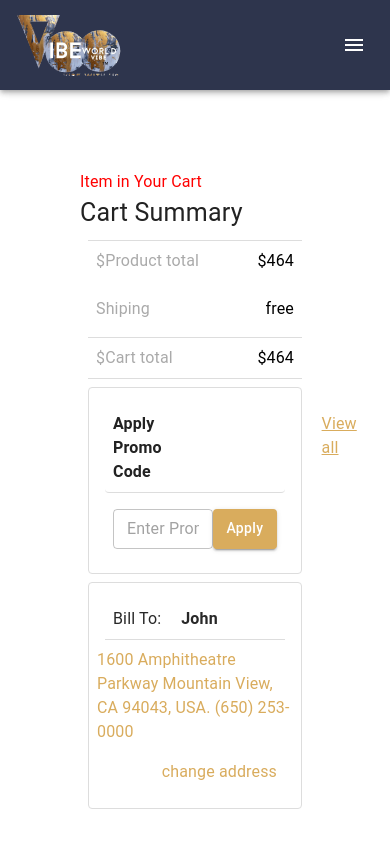
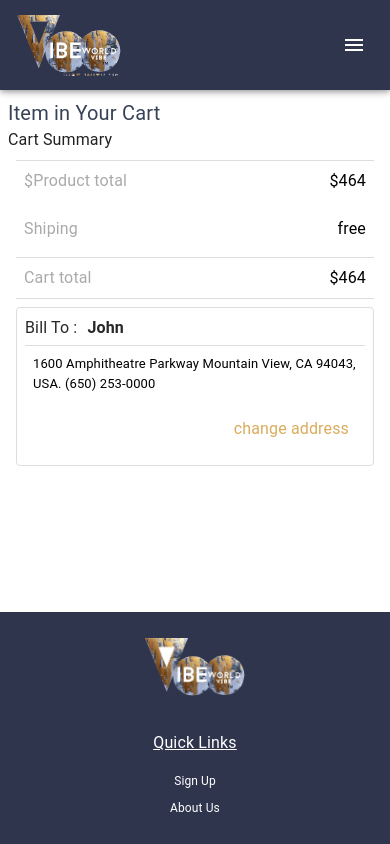
Before and after one commit to mintutraizine/shoping_redux_toolkit, a React (Create React App) app: page /cart in a window 390 px wide. Shown: the top 844 px of the page. Built offline with nearby package versions, Linux system fonts and the light colour scheme.

Commit message:
responsive cart page

```diff
--- a/src/pages/cartScreen/Cart.js
+++ b/src/pages/cartScreen/Cart.js
@@ -1,11 +1,13 @@
 import { Margin } from '@mui/icons-material';
-import { Box, Button, Grid, Input, TextField, Typography } from '@mui/material';
+import { Box, Button, CardMedia, FormControl, Grid, Input, MenuItem, Select, TextField, Typography } from '@mui/material';
 import { Stack } from '@mui/system';
 import { getNodeText } from '@testing-library/react';
 import React from 'react';
 import { useSelector, useDispatch } from 'react-redux';
 import { remove } from '../../store/cartSlice';
-
+import cartstyle from './style';
+import style from './style';
+//import "./cart.css";
 const Cart = () => {
     const dispatch = useDispatch();
     const products = useSelector((state) => state.cart);
@@ -15,31 +17,68 @@ const Cart = () => {
 
     return (
         <>
-            <Grid container p={10}>
-                <Grid item xs={12} md={8}>
-                    <Typography sx={{
-                        color
-                            : 'red'
-                    }} >Item in Your Cart</Typography >
-                    <Box className="cartWrapper" >
+            <Grid container sx={{ p: { xs: 1, sm: 5, md: 7 } }}>
+                <Grid item xs={12} sm={12} md={8}>
+                    <Typography sx={[cartstyle.itemcarttextstyle]} >Item in Your Cart</Typography >
+                    <Box>
                         {products.map((product) => (
-                            <Box sx={{ bgcolor: '#F5F5F5', p: 2,
-                            m: 3,}} key={product.id} className="cartCard">
-                                <img src={product.image} alt="" />
-                                <Typography >{product.title}</Typography >
-                                <Typography >{product.price}</Typography >
-                                <Button
-                                    className="btn"
-                                    onClick={() => handleRemove(product.id)}
-                                >
-                                    Remove
-                                </Button>
+                            <Box sx={cartstyle.productbox} key={product.id} >
+                                <Box sx={cartstyle.imagebox}>
+                                    {/* <img src={product.image} width='100' height='150' alt="" /> */}
+                                    <CardMedia
+                                        component="img"
+                                        sx={{
+                                            height: 150,
+                                            width: 100,
+                                            maxHeight: { xs: 100, md: 150 },
+                                            maxWidth: { xs: 80, md: 100 },
+                                        }}
+                                        src={product.image}
+                                    />
+                                </Box>
+
+                                <Box sx={cartstyle.productdetailsbox}>
+                                    <Stack>
+                                        <Typography sx={{fontSize: { xs: 12, sm: 15, md: 20, lg: 22 }}}>{product.title}</Typography >
+                                        <Typography sx={{ marginTop: 0.2,fontSize: { xs: 12, sm: 15, md: 20, lg: 22 } }}>{'color: ' + product.price}</Typography >
+                                        <Stack sx={{
+                                            width: '100%', flexDirection: 'row',
+                                            justifyContent: 'space-between', alignItems: 'center'
+                                        }}>
+                                            <FormControl sx={cartstyle.itemdropdown}>
+                                                <Select sx={{
+                                                    width: 62,
+                                                    height: 36,
+                                                }}
+                                                    displayEmpty
+                                                    inputProps={{ 'aria-label': 'Without label' }}
+                                                // value={countyName}
+                                                //onChange={handleCountryChange}
+                                                >
+                                                    <MenuItem value={1}>1</MenuItem>
+                                                    <MenuItem value={2}>2</MenuItem>
+                                                    <MenuItem value={3}>3</MenuItem>
+                                                </Select>
+                                            </FormControl>
+
+                                            <Typography sx={{ color: '#D9AC5D', marginTop: 1, fontWeight: '600',fontSize: { xs: 15, sm: 15, md: 18, lg: 22 } }}>{'$' + product.price}</Typography >
+                                        </Stack>
+                                        <Button
+                                            sx={cartstyle.removebutton}
+                                            onClick={() => handleRemove(product.id)}
+                                        >
+                                            Remove
+                                        </Button>
+                                    </Stack>
+
+
+                                </Box>
                             </Box>
                         ))}
                     </Box>
                 </Grid>
-                <Grid item xs={12} md={4}>
-                    <Typography style={{ fontSize: 25,color:'#222222' }}>
+                <Grid item xs={12} sm={12} md={4}>
+                    <Typography style={{ fontSize: { xs: 15, sm: 18, md: 20, lg: 25 }, color: '#222222' }}>
                         {'Cart Summary'}
                     </Typography>
                     <Box
@@ -48,8 +87,7 @@ const Cart = () => {
                             justifyContent: 'space-between',
                             p: 1,
                             m: 1,
-
-                            borderTop:1,borderTopColor:'#DDDDDD'
+                            borderTop: 1, borderTopColor: '#DDDDDD'
                         }}
                     >
                         <Typography sx={{ color: '#AAAAAA' }}>
@@ -82,16 +120,17 @@ const Cart = () => {
                             justifyContent: 'space-between',
                             p: 1,
                             m: 1,
-                             borderTop:1,borderTopColor:'#DDDDDD', borderBottom:1,borderBottomColor:'#DDDDDD'
+                            borderTop: 1, borderTopColor: '#DDDDDD', borderBottom: 1, borderBottomColor: '#DDDDDD'
                         }}
                     >
                         <Typography sx={{ color: '#AAAAAA', }}>
-                            {'$' + 'Cart total'}
+                            {'Cart total'}
                         </Typography>
                         <Typography style={{ textDecorationStyle: 'solid', marginLeft: 20, }}>
                             {'$' + '464'}
                         </Typography>
                     </Box>
+
                     <Box sx={{
                         p: 1,
                         m: 1,
@@ -102,80 +141,29 @@ const Cart = () => {
                         <Box className=''
                             sx={{
                                 display: 'flex',
-                                justifyContent: 'space-between',
-                                p: 1,
-                                m: 1,
-                                borderRadius: 1,borderBottom:1,borderBottomColor:'#DDDDDD'
-
-                            }}
-                        >
-                            <Typography sx={{ color: '#222222' ,fontWeight:'bold'}}>
-                                {'Apply Promo Code'}
-                            </Typography>
-                            <Typography sx={{ marginLeft: 20,textDecoration: 'underline',color:'#D9AC5D' }}>
-                                {'View all'}
-                            </Typography>
-                        </Box>
-                        <Box className=''
-                            sx={{
-                                display: 'flex',
-                                justifyContent: 'space-between',
-                                p: 1,
-                                m: 1,
-                                bgcolor: 'background.paper',
-                                borderRadius: 1,
-
-                            }}
-                        >
-                            <TextField
-
-                                variant="outlined"
-                                size="small"
-                                placeholder="Enter Promo Code"
-
-                            />
-                            <Button sx={{ width: 50, color: '#FFF', backgroundColor: '#D9AC5D', textTransform: 'none' }} variant="contained">Apply</Button>
-
-                        </Box>
-                    </Box>
-                    <Box sx={{
-                        p: 1,
-                        m: 1,
-                        borderRadius: 1,
-                        border: 1,
-                        borderColor: '#DDDDDD'
-                    }}>
-                        <Box className=''
-                            sx={{
-                                display: 'flex',
-
-                                p: 1,
-                                m: 1,
-                                color: '#282828' ,
-                                borderBottom:1,borderBottomColor:'#DDDDDD'
+                                color: '#282828',
+                                borderBottom: 1, borderBottomColor: '#DDDDDD'
 
                             }}
                         >
                             <Typography sx={{}}>
-                                {'Bill To: '}
+                                {'Bill To :'}
                             </Typography>
-                            <Typography style={{ marginLeft: 20,fontWeight:'bold' }}>
+                            <Typography style={{ marginLeft: 10,marginBottom:5, fontWeight: 'bold' }}>
                                 {'John'}
                             </Typography>
                         </Box>
-                        <Typography sx={{ color: '#D9AC5D' }}>
+                        <Typography sx={{ color: '#000',p:1,fontSize: { xs: 13, sm: 14, md: 15, lg: 18 }, }}>
                             {'1600 Amphitheatre Parkway Mountain View, CA 94043, USA. (650) 253-0000'}
                         </Typography>
                         <Box className=''
-                            sx={{
+                            sx={[{
                                 display: 'flex',
                                 justifyContent: 'flex-end',
                                 p: 1,
                                 m: 1,
 
-                                borderRadius: 1,
-
-                            }}
+                            }, cartstyle.cart]}
                         >
                             <Typography sx={{ color: '#D9AC5D' }}>
                                 {'change address '}
--- /dev/null
+++ b/src/pages/cartScreen/style.js
@@ -0,0 +1,38 @@
+const cartstyle = {
+    cart: {
+        borderRadius: 10,
+        // backgroundColor:'red'
+    },
+    itemcarttextstyle: {
+        fontSize: { xs: 20, sm: 25, md: 30, lg: 30 }, color: '#374256'
+    },
+    productbox: {
+        bgcolor: '#F5F5F5', p: 2, display: 'flex', flexDirection: 'row',
+        m: 1,
+    },
+    imagebox: {
+        display: 'flex', alignItems: 'center', justifyContent: 'center',
+    },
+    productdetailsbox: {
+
+        paddingLeft:2, flexDirection: 'row', width: '100%',
+        justifyContent: 'space-between', alignItems: 'center',
+
+    },
+    colorstye:{
+
+    },
+    itemdropdown:{
+        marginTop:1,
+       borderRadius:1, width: 62,
+       height: 36,
+       // border: 1,borderRadius:1,borderColor:'#DDDDDD',
+        background:'#FFFFFF'
+    },
+    removebutton:{
+            width: 95,
+            height: 34,border:1,borderColor:'#D9AC5D',marginTop:1,marginBottom:1,color:'#374256',
+            textTransform:'none'
+    }
+}
+export default cartstyle;
--- a/src/pages/productdetails/ProductDetails.js
+++ b/src/pages/productdetails/ProductDetails.js
@@ -44,7 +44,7 @@ const ProductDetails = () => {
     <>
     <Box >
       <Grid container  p={10}>
-        <Grid item xs={12} md={5}>
+        <Grid item xs={12} md={6}>
           <Box
             display="flex"
             justifyContent="center"
@@ -73,7 +73,7 @@ const ProductDetails = () => {
             />
           </Box>
         </Grid>
-        <Grid item xs={12} md={7}>
+        <Grid item xs={12} md={6}>
           <Box
             sx={{
               width: '80%',
--- a/src/static/imagepaths.js
+++ b/src/static/imagepaths.js
@@ -3,7 +3,7 @@ const imagepaths = {
   Secure_Checkout: require("./images/Secure_Checkout.png"),
   appleIcon: require("./images/apple.png"),
   backgroundimage: require("./images/background.png"),
-  facebookIcon: require("./images/facebook.png"),
+  facebookIcon: require("./images/Facebook.png"),
   googleIcon: require("./images/Google.png"),
   otpBackground: require("./images/otpbackground.png"),
   Youtube_icon: require("./images/Youtube.png"),
```
Also changed, not shown: src/App.js (+1 -16 lines), src/pages/cartScreen/cart.css (+8 -0 lines), src/static/images/facebook.png.
